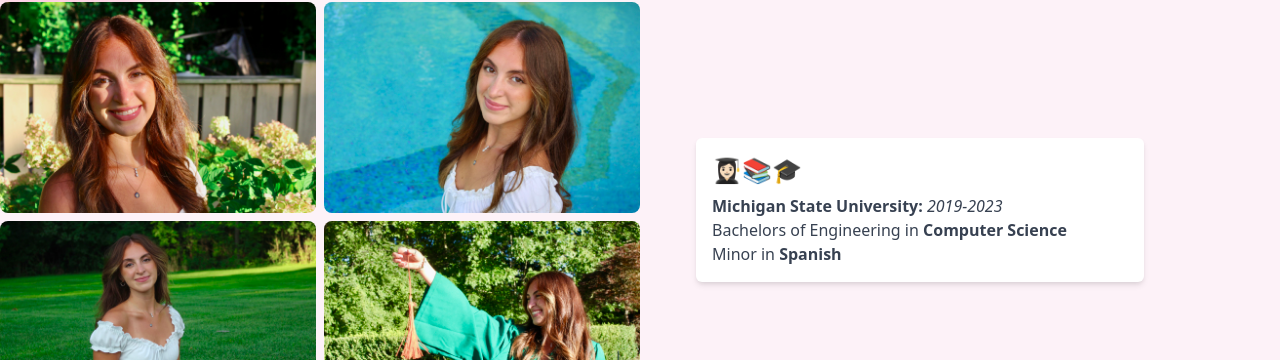
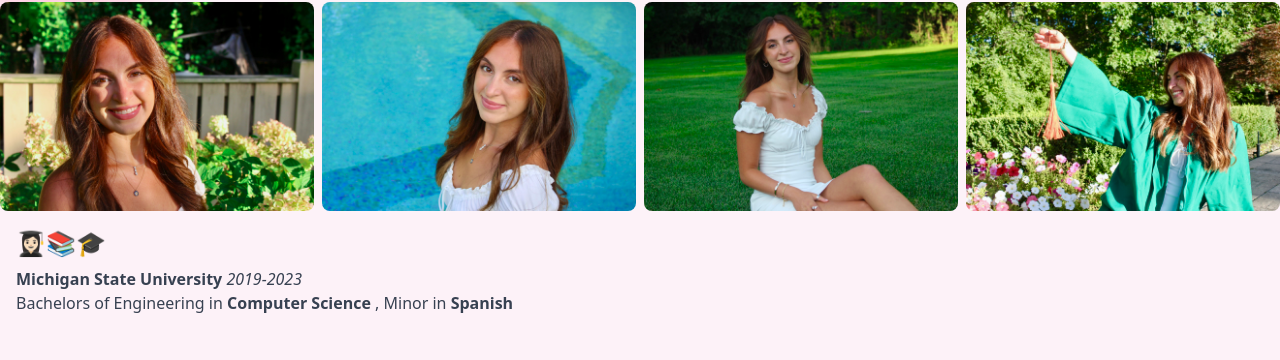
Before and after one commit to judyeffendi/judyeffendi, a plain HTML site: page about.html in a window 1280 px wide. Shown: the part 185-545 px from the top of the page. Drawn offline with nearby package versions, Linux system fonts and the light colour scheme.

Commit message:
update about

```diff
--- a/about.html
+++ b/about.html
@@ -106,30 +106,33 @@
         <div id="about" class="mb-8">
             <h1 class="text-3xl font-bold mb-4 neon-text text-white">About Me</h1>
 
-            <div class="flex">
-                <div class="w-1/2">
-                    <div class="grid grid-cols-2 gap-2">
-                        <img src="images/gradpic2.jpeg" alt="Welcome Image" class="image">
-                        <img src="images/gradpic3.jpeg" alt="Welcome Image" class="image">
-                        <img src="images/gradpic8.jpeg" alt="Welcome Image" class="image">
-                        <img src="images/gradpic9.jpeg" alt="Welcome Image" class="image">
-                        <!-- Add more images here -->
-                    </div>
-                </div>
-                <div class="w-1/2">
-                    <section class="mb-8 p-14  mt-20">
-                        <!-- Education content -->
-                        <div class="max-w-md bg-white p-4 rounded-md shadow-md">
-                            <h2 class="text-2xl font-bold mb-2 text-white ">👩🏻‍🎓📚🎓</h2>
-                            <p class="text-gray-700"><b>Michigan State University:</b> <i>2019-2023</i></p>
-                            <p class="text-gray-700">Bachelors of Engineering in <b>Computer Science</b></p>
-                            <p class="text-gray-700">Minor in <b>Spanish</b></p>
+            <div class ="grid grid-cols-4 gap-2">
+                <img src="images/gradpic2.jpeg" alt="Welcome Image" class="image">
+                <img src="images/gradpic3.jpeg" alt="Welcome Image" class="image">
+                <img src="images/gradpic8.jpeg" alt="Welcome Image" class="image">
+                <img src="images/gradpic9.jpeg" alt="Welcome Image" class="image">
 
-                        </div>
-                    </section>
-                </div>
+
+
+
             </div>
+            <!-- Education Section -->
+            <section class="mb-8 p-4">
 
+
+                <!--  side by side images into a grid -->
+                <h2 class="text-2xl font-bold mb-2 text-white ">👩🏻‍🎓📚🎓</h2>
+
+
+                <!-- <div class="bg-white p-4 rounded-md shadow-md">
+                    <h2 class="text-xl font-bold mb-2">Michigan State University: <i>2019-2023</i></h2>
+                    <p class="text-gray-700">Bachelors of Engineering in Computer Science, Minor in Spanish</p>
+                </div> -->
+                <p class="text-gray-700"><b>Michigan State University</b> <i>2019-2023</i>
+                    <br>
+                <p class="text-gray-700">Bachelors of Engineering in <b>Computer Science</b> , Minor in <b>Spanish</b>
+
+            </section>
             <!-- Tech Skills -->
             <section class="mb-8">
                 <!-- Example Skills Page -->
```
